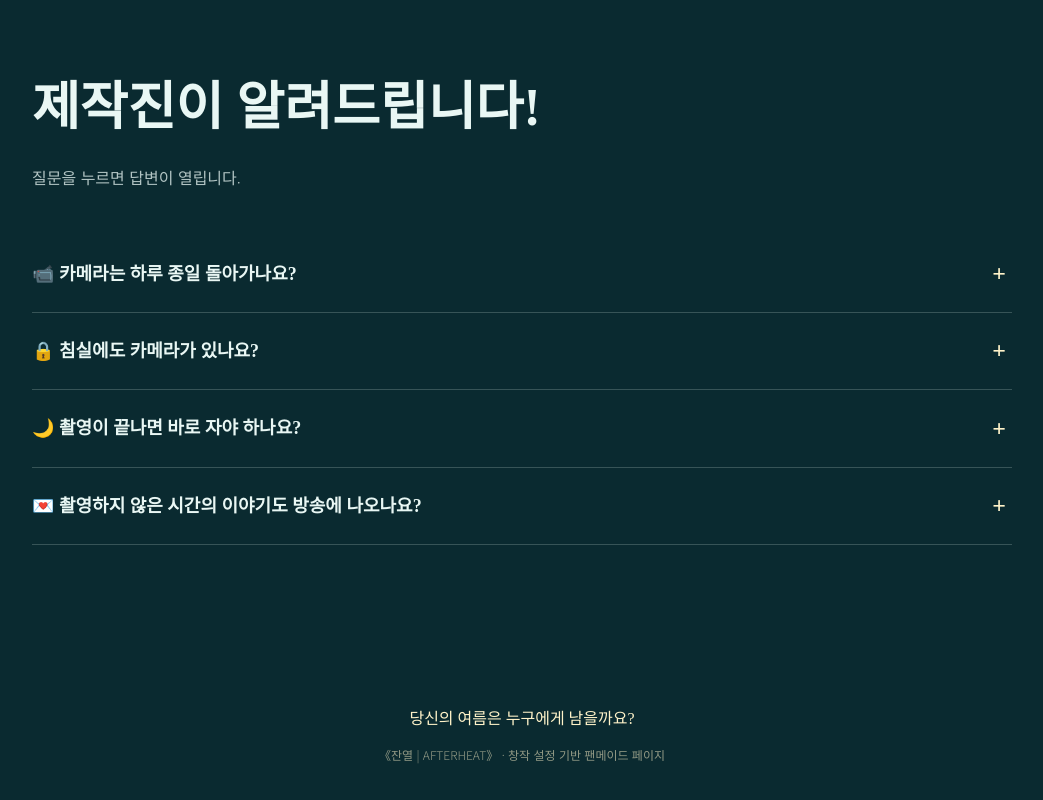
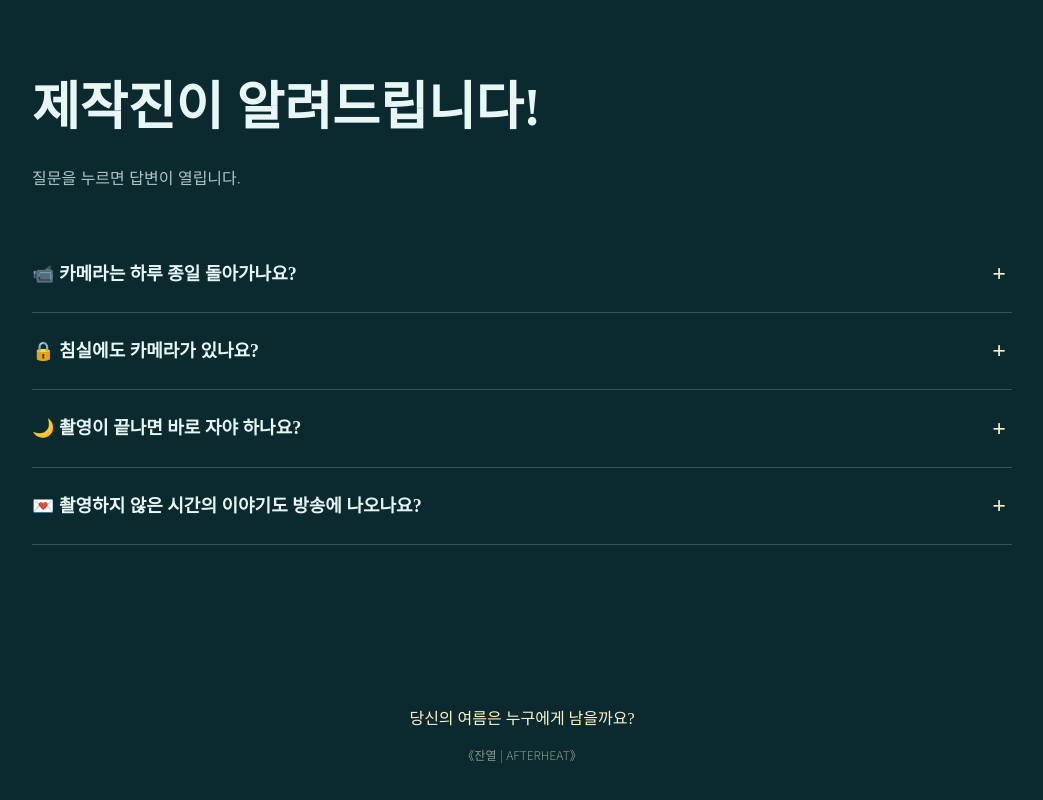
Before and after one commit to ljkls/afterheat, a plain HTML site: page index.html in a window 1280 px wide. Shown: the part 9181-9981 px from the top of the page, without its empty margins (118-1161 px from the left). Drawn offline with Linux system fonts and the light colour scheme.

Commit message:
Update footer text in index.html
Removed the text '· 창작 설정 기반 팬메이드 페이지' from the footer.

```diff
--- a/index.html
+++ b/index.html
@@ -173,7 +173,7 @@ footer small{display:block;margin-top:10px;font-family:var(--sans);font-size:12p
 
 <footer>
   당신의 여름은 누구에게 남을까요?
-  <small>《잔열 | AFTERHEAT》 · 창작 설정 기반 팬메이드 페이지</small>
+  <small>《잔열 | AFTERHEAT》</small>
 </footer>
 
 <script>
```
